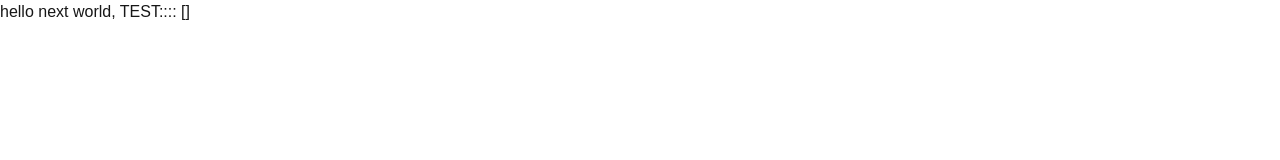
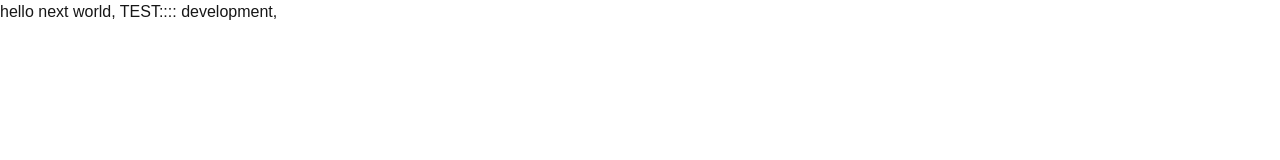
Before and after one commit to kon6443/next-bun, a Next.js app: page / in a window 1280 px wide. Shown: the top 160 px of the page. Built offline with nearby package versions, Linux system fonts and the light colour scheme.

Commit message:
[next]UPDATE: oci next env CI/CD test

```diff
--- a/src/app/page.tsx
+++ b/src/app/page.tsx
@@ -1,3 +1,7 @@
 export default function Home() {
-  return <div>hello next world, TEST:::: [{process.env.NEXT_PUBLIC_ENV}]</div>;
+  return (
+    <div>
+      hello next world, TEST:::: {process.env.NODE_ENV}, {process.env.TEST}
+    </div>
+  );
 }
```
